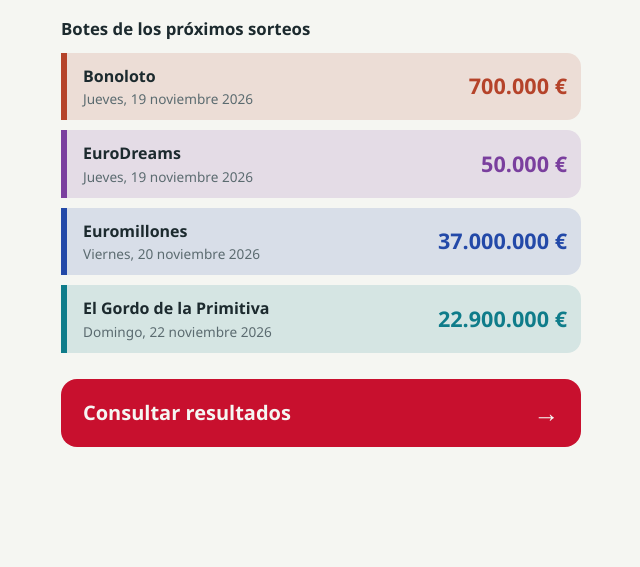
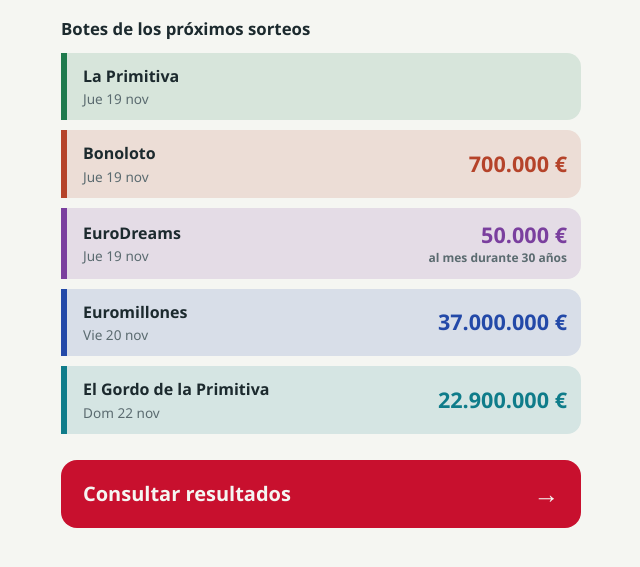
Before and after one commit to joaquin2444/Loto, a plain HTML site: page index.html in a window 1280 px wide. Shown: the part 105-672 px from the top of the page, without its empty margins (319-959 px from the left). Drawn offline with Linux system fonts and the light colour scheme.

Commit message:
Refactor game display and add new properties
Updated the layout and added new properties for games.

```diff
--- a/index.html
+++ b/index.html
@@ -116,14 +116,17 @@
   .botes { margin-top: 22px; display: grid; gap: 10px; }
   .botes h2 { margin: 0 0 2px; font-size: 1.05rem; }
   .bote {
-    display: flex; align-items: center; justify-content: space-between; gap: 12px;
+    display: flex; flex-wrap: wrap; align-items: center; justify-content: space-between; gap: 4px 12px;
     padding: 12px 14px 12px 16px; border-left: 6px solid var(--c); border-radius: 0 14px 14px 0;
     background: var(--fondo);
     background: color-mix(in srgb, var(--c) var(--tinte), var(--fondo));
   }
+  .bote .izq { flex: 1 1 auto; min-width: 0; }
   .bote .nombre { font-weight: 700; }
   .bote .cuando { display: block; margin-top: 2px; font-size: 0.85rem; color: var(--suave); }
-  .bote .importe { font-size: 1.35rem; font-weight: 800; color: var(--c); font-variant-numeric: tabular-nums; white-space: nowrap; }
+  .bote .importe { flex: 0 0 auto; margin-left: auto; text-align: right; }
+  .bote .cifra { display: block; font-size: 1.35rem; font-weight: 800; color: var(--c); font-variant-numeric: tabular-nums; white-space: nowrap; }
+  .bote .peque { display: block; font-size: 0.75rem; font-weight: 600; color: var(--suave); }
   .consultar {
     display: flex; align-items: center; justify-content: space-between;
     margin-top: 26px; padding: 20px 22px; border-radius: 16px;
@@ -166,15 +169,16 @@
 
 <script>
   const JUEGOS = [
-    { id: "primitiva", nombre: "La Primitiva", clase: "c-prim" },
-    { id: "elgordo", nombre: "El Gordo de la Primitiva", clase: "c-gordo" },
-    { id: "bonoloto", nombre: "Bonoloto", clase: "c-bono" },
-    { id: "euromillones", nombre: "Euromillones", clase: "c-euro" },
-    { id: "eurodreams", nombre: "EuroDreams", clase: "c-dream" },
-    { id: "loterianacional", nombre: "Lotería Nacional", clase: "c-nacional" }
+    { id: "primitiva", nombre: "La Primitiva", clase: "c-prim", dias: [4, 6] },
+    { id: "elgordo", nombre: "El Gordo de la Primitiva", clase: "c-gordo", dias: [0] },
+    { id: "bonoloto", nombre: "Bonoloto", clase: "c-bono", dias: [1, 2, 3, 4, 5, 6] },
+    { id: "euromillones", nombre: "Euromillones", clase: "c-euro", dias: [2, 5] },
+    { id: "eurodreams", nombre: "EuroDreams", clase: "c-dream", dias: [1, 4], nota: "al mes durante 30 años" },
+    { id: "loterianacional", nombre: "Lotería Nacional", clase: "c-nacional", sinInicio: true }
   ];
   const MESES = ["enero", "febrero", "marzo", "abril", "mayo", "junio", "julio",
                  "agosto", "septiembre", "octubre", "noviembre", "diciembre"];
+  const DIAS_CORTOS = ["Dom", "Lun", "Mar", "Mié", "Jue", "Vie", "Sáb"];
   let DATA = null;
   let BOTES = null;
 
@@ -239,6 +243,28 @@
     return a;
   }
 
+  function dos(n) { return (n < 10 ? "0" : "") + n; }
+
+  // "2026-11-19" -> "Jue 19 nov"
+  function fechaCorta(iso) {
+    const f = new Date(iso + "T12:00:00");
+    if (isNaN(f)) return "";
+    return DIAS_CORTOS[f.getDay()] + " " + f.getDate() + " " + MESES[f.getMonth()].slice(0, 3);
+  }
+
+  // Si no hay fecha de bote, se calcula el próximo día de sorteo del juego
+  function proximoSorteo(def) {
+    if (!def.dias) return "";
+    const hoy = new Date();
+    for (let i = 0; i < 8; i++) {
+      const f = new Date(hoy.getFullYear(), hoy.getMonth(), hoy.getDate() + i);
+      if (def.dias.indexOf(f.getDay()) !== -1) {
+        return f.getFullYear() + "-" + dos(f.getMonth() + 1) + "-" + dos(f.getDate());
+      }
+    }
+    return "";
+  }
+
   function inicio() {
     document.title = "ESTANC DEL PASSEIG";
     const app = document.getElementById("app");
@@ -251,23 +277,34 @@
     const caja = crear("section", "botes");
     caja.appendChild(crear("h2", "", "Botes de los próximos sorteos"));
     const lista = [];
-    if (BOTES && BOTES.botes) {
-      JUEGOS.forEach(function (def) {
-        const b = BOTES.botes[def.id];
-        if (b && b.importe) lista.push({ def: def, b: b });
+    JUEGOS.forEach(function (def, orden) {
+      if (def.sinInicio) return;
+      const b = BOTES && BOTES.botes && BOTES.botes[def.id];
+      const iso = (b && b.iso) || proximoSorteo(def);
+      lista.push({
+        def: def,
+        orden: orden,
+        iso: iso,
+        importe: b && b.importe ? b.importe : "",
+        fechaTexto: b && b.fecha ? b.fecha : ""
       });
-      lista.sort(function (x, y) { return (x.b.iso || "9999").localeCompare(y.b.iso || "9999"); });
-    }
-    if (!lista.length) {
-      caja.appendChild(crear("p", "aviso", "Los botes no están disponibles ahora mismo."));
-    }
+    });
+    lista.sort(function (x, y) {
+      return (x.iso || "9999").localeCompare(y.iso || "9999") || x.orden - y.orden;
+    });
     lista.forEach(function (x) {
       const fila = crear("div", "bote " + x.def.clase);
-      const izq = crear("div", "");
+      const izq = crear("div", "izq");
       izq.appendChild(crear("span", "nombre", x.def.nombre));
-      izq.appendChild(crear("span", "cuando", x.b.fecha || ""));
+      const cuando = x.iso ? fechaCorta(x.iso) : x.fechaTexto;
+      if (cuando) izq.appendChild(crear("span", "cuando", cuando));
       fila.appendChild(izq);
-      fila.appendChild(crear("span", "importe", x.b.importe));
+      if (x.importe) {
+        const imp = crear("div", "importe");
+        imp.appendChild(crear("span", "cifra", x.importe));
+        if (x.def.nota) imp.appendChild(crear("span", "peque", x.def.nota));
+        fila.appendChild(imp);
+      }
       caja.appendChild(fila);
     });
     app.appendChild(caja);
@@ -359,8 +396,6 @@
   }
 
   const DIAS_SEMANA = ["L", "M", "M", "J", "V", "S", "D"];
-
-  function dos(n) { return (n < 10 ? "0" : "") + n; }
 
   function pantallaJuego(def) {
     document.title = def.nombre + " · Resultados";
@@ -509,7 +544,7 @@
         return { actualizado: d.actualizado, juegos: juegos };
       });
     });
-  // Los botes son opcionales: si no se pueden cargar, el inicio avisa y sigue funcionando
+  // Los botes son opcionales: si no se pueden cargar, el inicio muestra los juegos sin importe
   const pBotes = cargar("data/botes.json").catch(function () { return null; });
 
   Promise.all([pHistorial, pBotes])
```
